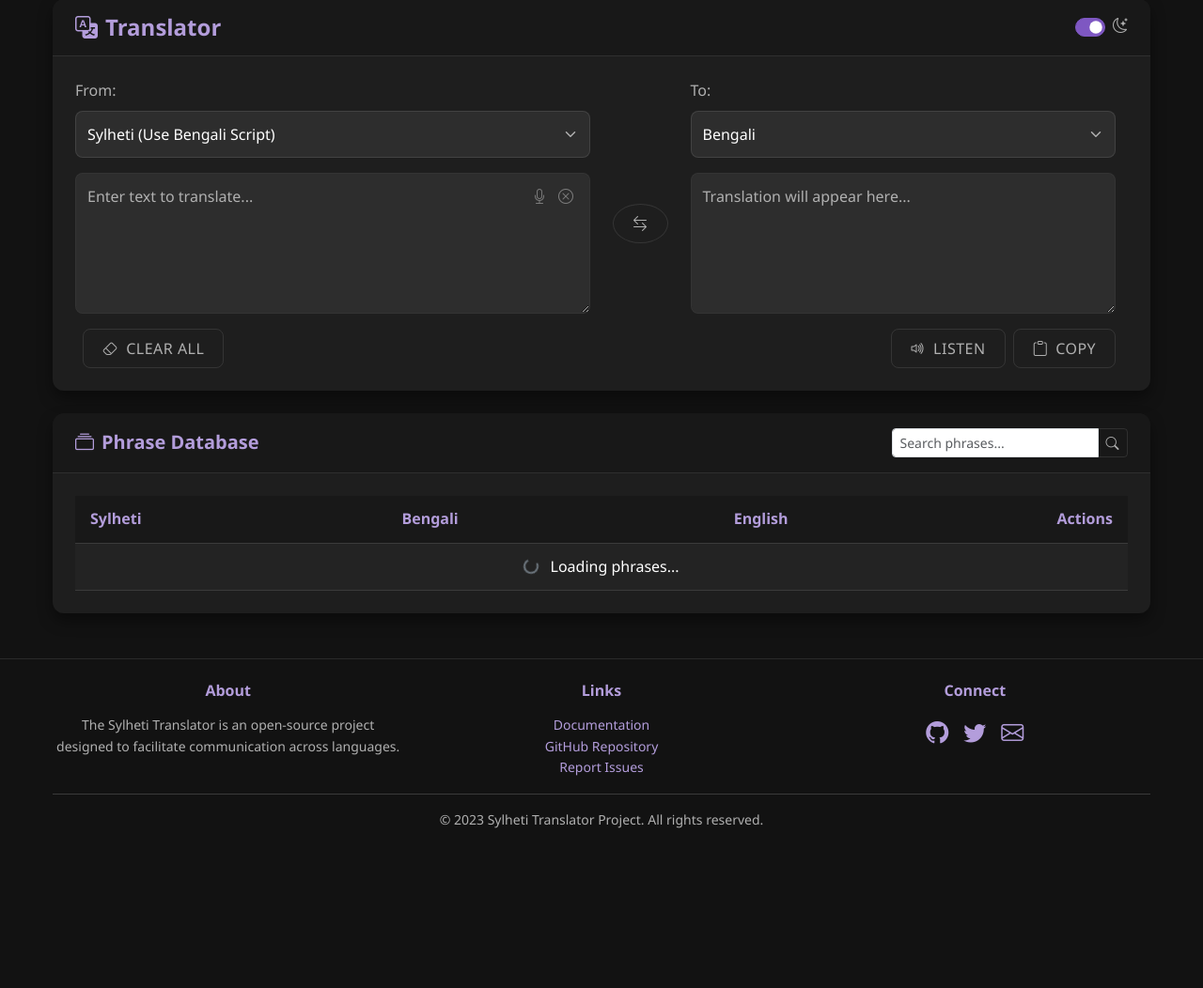
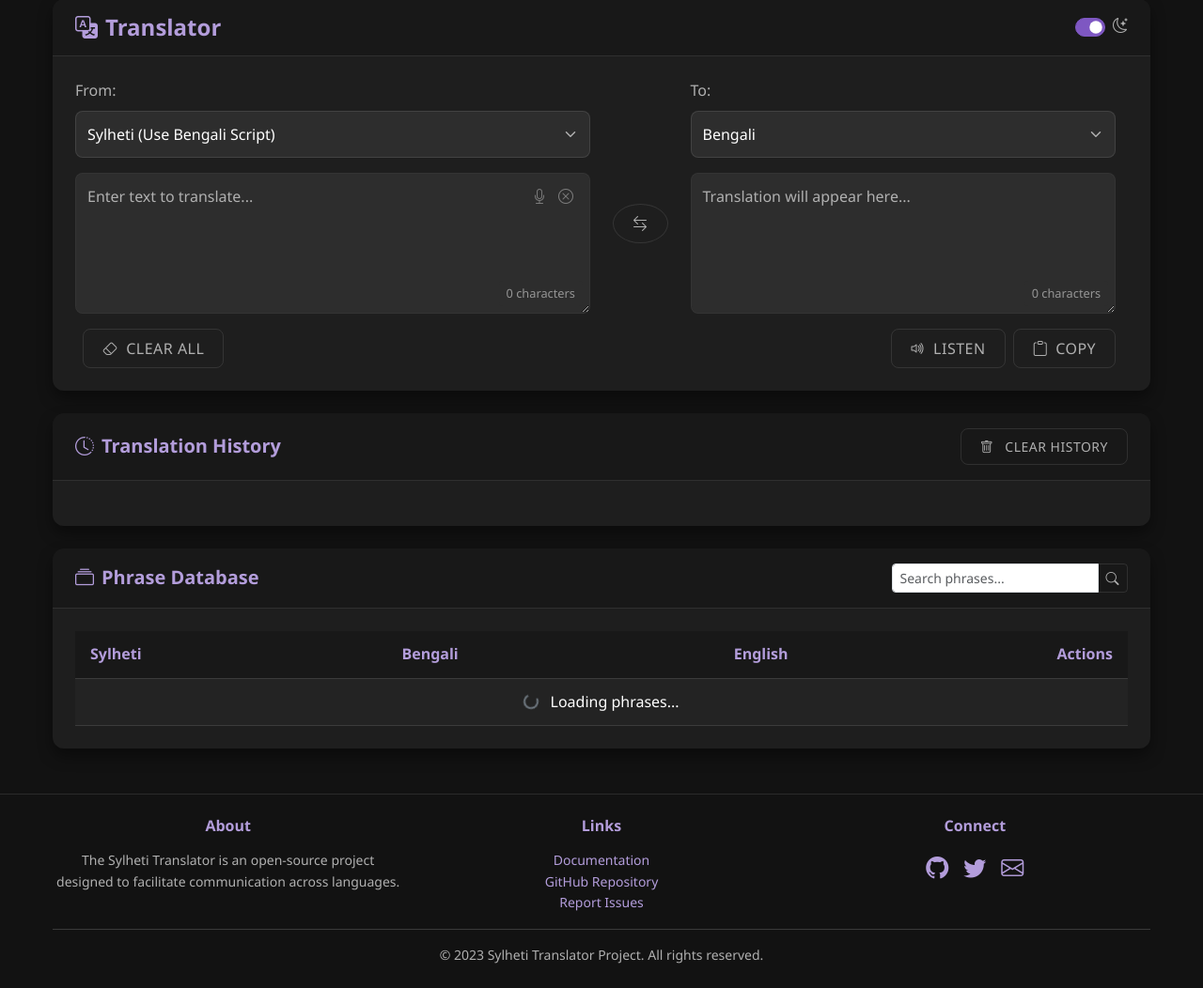
Before and after one commit to ShakhawatTuhin/Sylheti_Bengali_English_Translator, a Flask app: page / in a window 1280 px wide. Shown: the part 274-1326 px from the top of the page at 94% size. Before the commit the page ends 1156 px from the top, so only its background shows below. Run offline with Flask 3, Linux system fonts and the light colour scheme.

Commit message:
Front end improvement adding purple design from the yellow, realtime translation added, character counts etc.

```diff
--- a/static/script.js
+++ b/static/script.js
@@ -21,10 +21,110 @@ document.addEventListener('DOMContentLoaded', () => {
     const phraseSearch = document.getElementById('phraseSearch');
     const phraseSearchBtn = document.getElementById('phraseSearchBtn');
     const translationOverlay = document.querySelector('.translation-overlay');
+    const historyList = document.getElementById('historyList');
+    const clearHistoryBtn = document.getElementById('clearHistoryBtn');
+    const sourceCharCount = document.getElementById('sourceCharCount');
+    const targetCharCount = document.getElementById('targetCharCount');
 
     // Store all phrases for search functionality
     let allPhrases = [];
     let translationTimeout = null;
+    let translationHistory = JSON.parse(localStorage.getItem('translationHistory') || '[]');
+
+    // --- Character Count Functions ---
+    function updateCharCount(textarea, countElement) {
+        const count = textarea.value.length;
+        countElement.textContent = `${count} character${count !== 1 ? 's' : ''}`;
+    }
+
+    // Update character counts on input
+    sourceTextArea.addEventListener('input', () => updateCharCount(sourceTextArea, sourceCharCount));
+    targetTextArea.addEventListener('input', () => updateCharCount(targetTextArea, targetCharCount));
+
+    // --- Translation History Functions ---
+    function addToHistory(sourceText, targetText, sourceLang, targetLang) {
+        const historyItem = {
+            sourceText,
+            targetText,
+            sourceLang,
+            targetLang,
+            timestamp: new Date().toISOString()
+        };
+
+        translationHistory.unshift(historyItem); // Add to beginning
+        if (translationHistory.length > 50) { // Keep only last 50 translations
+            translationHistory.pop();
+        }
+
+        localStorage.setItem('translationHistory', JSON.stringify(translationHistory));
+        displayHistory();
+    }
+
+    function displayHistory() {
+        if (!historyList) return;
+
+        historyList.innerHTML = '';
+        if (translationHistory.length === 0) {
+            historyList.innerHTML = '<div class="text-center text-secondary p-3">No translation history yet</div>';
+            return;
+        }
+
+        translationHistory.forEach((item, index) => {
+            const historyItem = document.createElement('div');
+            historyItem.className = 'history-item';
+            historyItem.innerHTML = `
+                <div class="languages">
+                    ${item.sourceLang.toUpperCase()} → ${item.targetLang.toUpperCase()}
+                </div>
+                <div class="text-pair">
+                    <div class="source-text">${item.sourceText}</div>
+                    <div class="target-text">${item.targetText}</div>
+                </div>
+                <div class="timestamp">
+                    ${new Date(item.timestamp).toLocaleString()}
+                </div>
+                <div class="actions">
+                    <button class="btn btn-sm btn-outline-secondary reuse-btn">
+                        <i class="bi bi-arrow-counterclockwise"></i> Reuse
+                    </button>
+                    <button class="btn btn-sm btn-outline-danger delete-btn">
+                        <i class="bi bi-trash"></i>
+                    </button>
+                </div>
+            `;
+
+            // Add event listeners for history item buttons
+            const reuseBtn = historyItem.querySelector('.reuse-btn');
+            const deleteBtn = historyItem.querySelector('.delete-btn');
+
+            reuseBtn.addEventListener('click', () => {
+                sourceLanguageSelect.value = item.sourceLang;
+                targetLanguageSelect.value = item.targetLang;
+                sourceTextArea.value = item.sourceText;
+                updateCharCount(sourceTextArea, sourceCharCount);
+                handleTranslate(true);
+            });
+
+            deleteBtn.addEventListener('click', () => {
+                translationHistory.splice(index, 1);
+                localStorage.setItem('translationHistory', JSON.stringify(translationHistory));
+                displayHistory();
+            });
+
+            historyList.appendChild(historyItem);
+        });
+    }
+
+    // Clear history button
+    if (clearHistoryBtn) {
+        clearHistoryBtn.addEventListener('click', () => {
+            if (confirm('Are you sure you want to clear all translation history?')) {
+                translationHistory = [];
+                localStorage.setItem('translationHistory', JSON.stringify(translationHistory));
+                displayHistory();
+            }
+        });
+    }
 
     // --- Function to display errors ---
     function showError(message) {
@@ -83,18 +183,29 @@ document.addEventListener('DOMContentLoaded', () => {
         try {
             const response = await fetch('/phrases');
             if (!response.ok) {
-                console.error("Failed to load phrases:", response.status, await response.text());
+                console.error("Failed to load phrases:", response.status);
                 phraseTableBody.innerHTML = '<tr><td colspan="4" class="text-danger">Could not load phrases.</td></tr>';
                 return;
             }
 
-            allPhrases = await response.json();
+            const data = await response.json();
+
+            // Check if data is an array and has items
+            if (Array.isArray(data)) {
+                allPhrases = data;
+                if (data.length === 0) {
+                    phraseTableBody.innerHTML = '<tr><td colspan="4" class="text-center">No phrases available in the database.</td></tr>';
+                } else {
                     displayPhrases(allPhrases);
+                }
+            } else {
+                console.error("Invalid data format received:", data);
+                phraseTableBody.innerHTML = '<tr><td colspan="4" class="text-danger">Invalid data format received from server.</td></tr>';
+            }
 
-            console.log("Phrases loaded.");
         } catch (error) {
             console.error("Error loading phrases:", error);
-            phraseTableBody.innerHTML = '<tr><td colspan="4" class="text-center text-danger">Error connecting to server to load phrases.</td></tr>';
+            phraseTableBody.innerHTML = '<tr><td colspan="4" class="text-center text-danger">Error connecting to server. Please try refreshing the page.</td></tr>';
         }
     }
 
@@ -102,7 +213,7 @@ document.addEventListener('DOMContentLoaded', () => {
     function displayPhrases(phrases) {
         phraseTableBody.innerHTML = ''; // Clear previous entries
 
-        if (phrases.length === 0) {
+        if (!Array.isArray(phrases) || phrases.length === 0) {
             phraseTableBody.innerHTML = '<tr><td colspan="4" class="text-center">No phrases found.</td></tr>';
             return;
         }
@@ -111,15 +222,15 @@ document.addEventListener('DOMContentLoaded', () => {
             const row = document.createElement('tr');
 
             const sylCell = document.createElement('td');
-            sylCell.textContent = phrase.SylhetiText;
+            sylCell.textContent = phrase.SylhetiText || '';
             row.appendChild(sylCell);
 
             const benCell = document.createElement('td');
-            benCell.textContent = phrase.BengaliText;
+            benCell.textContent = phrase.BengaliText || '';
             row.appendChild(benCell);
 
             const engCell = document.createElement('td');
-            engCell.textContent = phrase.EnglishText;
+            engCell.textContent = phrase.EnglishText || '';
             row.appendChild(engCell);
 
             // Add action buttons cell
@@ -136,17 +247,23 @@ document.addEventListener('DOMContentLoaded', () => {
             useButton.addEventListener('click', () => {
                 // Determine source language and fill textarea
                 const sourceLanguage = sourceLanguageSelect.value;
+                let textToUse = '';
 
                 if (sourceLanguage === 'sylheti') {
-                    sourceTextArea.value = phrase.SylhetiText;
+                    textToUse = phrase.SylhetiText;
                 } else if (sourceLanguage === 'bengali') {
-                    sourceTextArea.value = phrase.BengaliText;
+                    textToUse = phrase.BengaliText;
                 } else if (sourceLanguage === 'english') {
-                    sourceTextArea.value = phrase.EnglishText;
+                    textToUse = phrase.EnglishText;
                 }
 
+                if (textToUse) {
+                    sourceTextArea.value = textToUse;
+                    updateCharCount(sourceTextArea, sourceCharCount);
+                    handleTranslate(true);
                     // Scroll to translator section
                     document.querySelector('.translation-card').scrollIntoView({ behavior: 'smooth' });
+                }
             });
 
             actionsCell.appendChild(useButton);
@@ -206,10 +323,11 @@ document.addEventListener('DOMContentLoaded', () => {
         const sourceLang = sourceLanguageSelect.value;
         const targetLang = targetLanguageSelect.value;
 
-        hideError(); // Hide previous errors
+        hideError();
 
         if (!sourceText.trim()) {
             targetTextArea.value = '';
+            updateCharCount(targetTextArea, targetCharCount);
             return;
         }
 
@@ -218,11 +336,11 @@ document.addEventListener('DOMContentLoaded', () => {
             return;
         }
 
-        // Show loading state only if requested
         if (showLoadingUI) {
+            if (translateButton) {
                 translateButton.disabled = true;
                 translateButton.innerHTML = '<span class="spinner-border spinner-border-sm" role="status" aria-hidden="true"></span> Translating...';
-
+            }
             if (translationOverlay) {
                 translationOverlay.classList.remove('d-none');
             }
@@ -257,20 +375,23 @@ document.addEventListener('DOMContentLoaded', () => {
                 return;
             }
 
-            // Update translation with animation
             targetTextArea.value = responseData.translation;
+            updateCharCount(targetTextArea, targetCharCount);
             targetTextArea.classList.add('highlight-success');
             setTimeout(() => targetTextArea.classList.remove('highlight-success'), 1000);
+
+            // Add to history
+            addToHistory(sourceText, responseData.translation, sourceLang, targetLang);
 
         } catch (error) {
             console.error('Translation request failed:', error);
             showError('Failed to connect to translation service. Please try again.');
         } finally {
-            // Reset UI only if we were showing loading state
             if (showLoadingUI) {
+                if (translateButton) {
                     translateButton.disabled = false;
                     translateButton.innerHTML = '<i class="bi bi-arrow-right-short me-1"></i> Translate';
-
+                }
                 if (translationOverlay) {
                     translationOverlay.classList.add('d-none');
                 }
@@ -387,13 +508,12 @@ document.addEventListener('DOMContentLoaded', () => {
         }
     });
 
-    // --- Initial Load ---
+    // --- Initial Setup ---
     loadPhrases();
-
-    // Focus on the source textarea for immediate input
+    displayHistory();
+    updateCharCount(sourceTextArea, sourceCharCount);
+    updateCharCount(targetTextArea, targetCharCount);
     sourceTextArea.focus();
-
-    // Add CSS class for stylesheet effects
     document.body.classList.add('js-enabled');
 
     // --- Function to swap languages ---
@@ -412,6 +532,9 @@ document.addEventListener('DOMContentLoaded', () => {
         if (targetText.trim()) {
             sourceTextArea.value = targetText;
             targetTextArea.value = sourceText;
+            // Update character counts
+            updateCharCount(sourceTextArea, sourceCharCount);
+            updateCharCount(targetTextArea, targetCharCount);
         }
 
         // Add animation classes
@@ -424,7 +547,7 @@ document.addEventListener('DOMContentLoaded', () => {
             targetLanguageSelect.classList.remove('swap-animation');
         }, 500);
 
-        // Trigger translation if needed
+        // Always trigger translation if there's text
         if (sourceTextArea.value.trim()) {
             handleTranslate(true);
         }
--- a/static/style.css
+++ b/static/style.css
@@ -528,3 +528,68 @@ footer h6 {
 .js-enabled select.form-select {
     transition: all var(--transition-speed) ease;
 }
+
+/* Character Count */
+.char-count {
+    position: absolute;
+    bottom: 0.5rem;
+    right: 0.5rem;
+    font-size: 0.8rem;
+    color: var(--text-secondary);
+    background-color: var(--dark-surface-lighter);
+    padding: 0.2rem 0.5rem;
+    border-radius: 4px;
+    opacity: 0.8;
+}
+
+/* Translation History */
+.history-item {
+    background-color: var(--dark-surface-lighter);
+    border: 1px solid var(--border-color);
+    margin-bottom: 0.5rem;
+    padding: 1rem;
+    border-radius: 8px;
+    transition: all var(--transition-speed) ease;
+}
+
+.history-item:hover {
+    transform: translateY(-2px);
+    box-shadow: 0 4px 8px var(--shadow-color);
+}
+
+.history-item .languages {
+    color: var(--primary-light);
+    font-size: 0.8rem;
+    margin-bottom: 0.5rem;
+}
+
+.history-item .text-pair {
+    display: flex;
+    justify-content: space-between;
+    gap: 1rem;
+    margin-bottom: 0.5rem;
+}
+
+.history-item .source-text,
+.history-item .target-text {
+    flex: 1;
+    font-size: 0.9rem;
+}
+
+.history-item .timestamp {
+    color: var(--text-secondary);
+    font-size: 0.75rem;
+    text-align: right;
+}
+
+.history-item .actions {
+    display: flex;
+    justify-content: flex-end;
+    gap: 0.5rem;
+    margin-top: 0.5rem;
+}
+
+.history-item .btn-sm {
+    padding: 0.2rem 0.5rem;
+    font-size: 0.8rem;
+}
--- a/templates/index.html
+++ b/templates/index.html
@@ -80,6 +80,7 @@
                         <div class="mb-3 flex-grow-1">
                              <div class="position-relative">
                                 <textarea class="form-control h-100" id="sourceText" placeholder="Enter text to translate..."></textarea>
+                                <div class="char-count" id="sourceCharCount">0 characters</div>
                                 <button id="sourceClearBtn" class="btn-clear" title="Clear text">
                                     <i class="bi bi-x-circle"></i>
                                 </button>
@@ -123,6 +124,7 @@
                         <div class="mb-3 flex-grow-1">
                             <div class="position-relative">
                                 <textarea class="form-control h-100" id="targetText" placeholder="Translation will appear here..." readonly></textarea>
+                                <div class="char-count" id="targetCharCount">0 characters</div>
                                 <div class="translation-overlay d-none">
                                     <div class="spinner-border text-light" role="status">
                                         <span class="visually-hidden">Translating...</span>
@@ -143,6 +145,21 @@
                 </div>
                 <div id="error-alert" class="alert alert-danger mt-4 d-none" role="alert">
                    <!-- Error messages will be shown here -->
+                </div>
+            </div>
+        </div>
+
+        <!-- Translation History Section -->
+        <div class="card mb-4">
+            <div class="card-header d-flex justify-content-between align-items-center">
+                <h5><i class="bi bi-clock-history me-2"></i>Translation History</h5>
+                <button class="btn btn-sm btn-outline-secondary" id="clearHistoryBtn">
+                    <i class="bi bi-trash me-1"></i>Clear History
+                </button>
+            </div>
+            <div class="card-body" style="max-height: 300px; overflow-y: auto;">
+                <div id="historyList" class="list-group list-group-flush">
+                    <!-- History items will be added here by JavaScript -->
                 </div>
             </div>
         </div>
```
Lines whose indentation alone changed are shown as unchanged.
